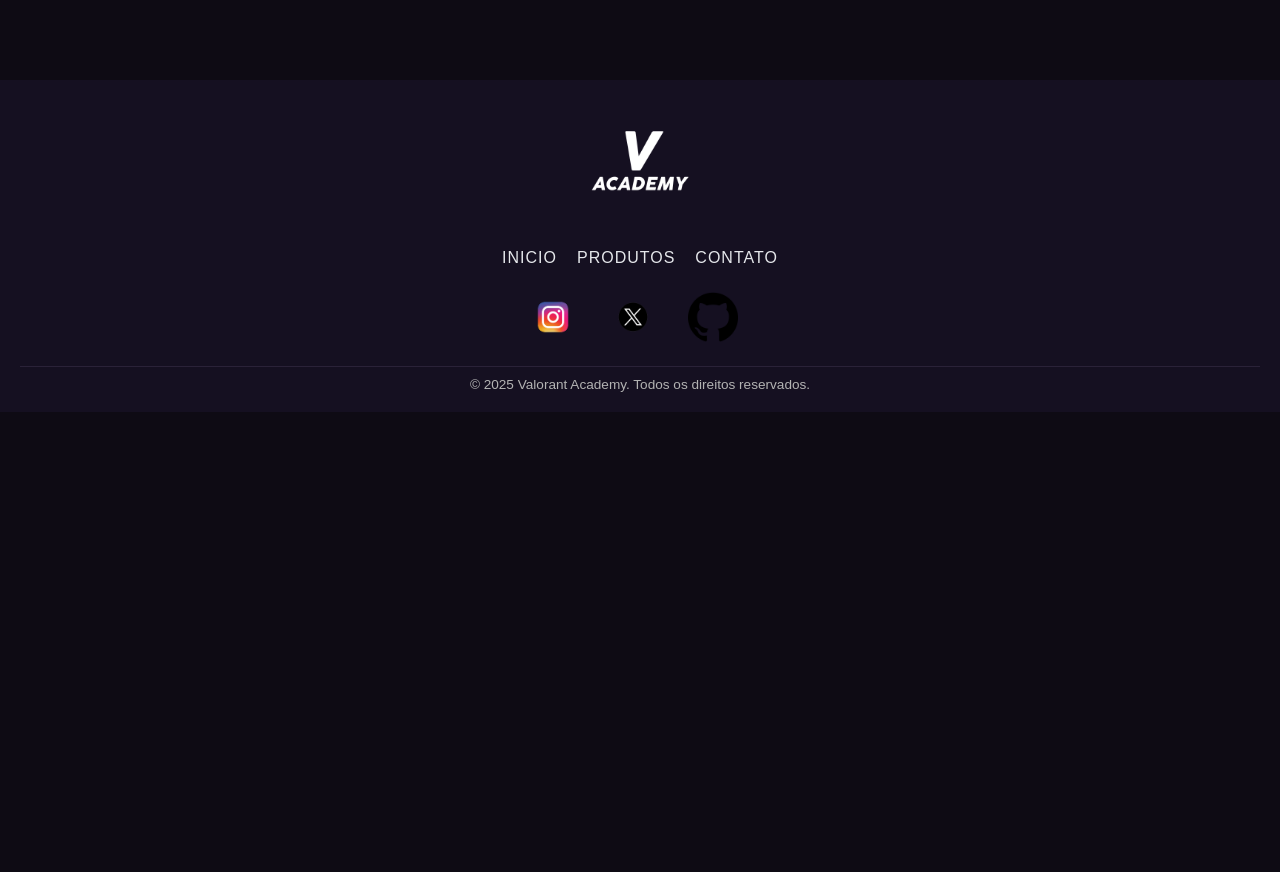
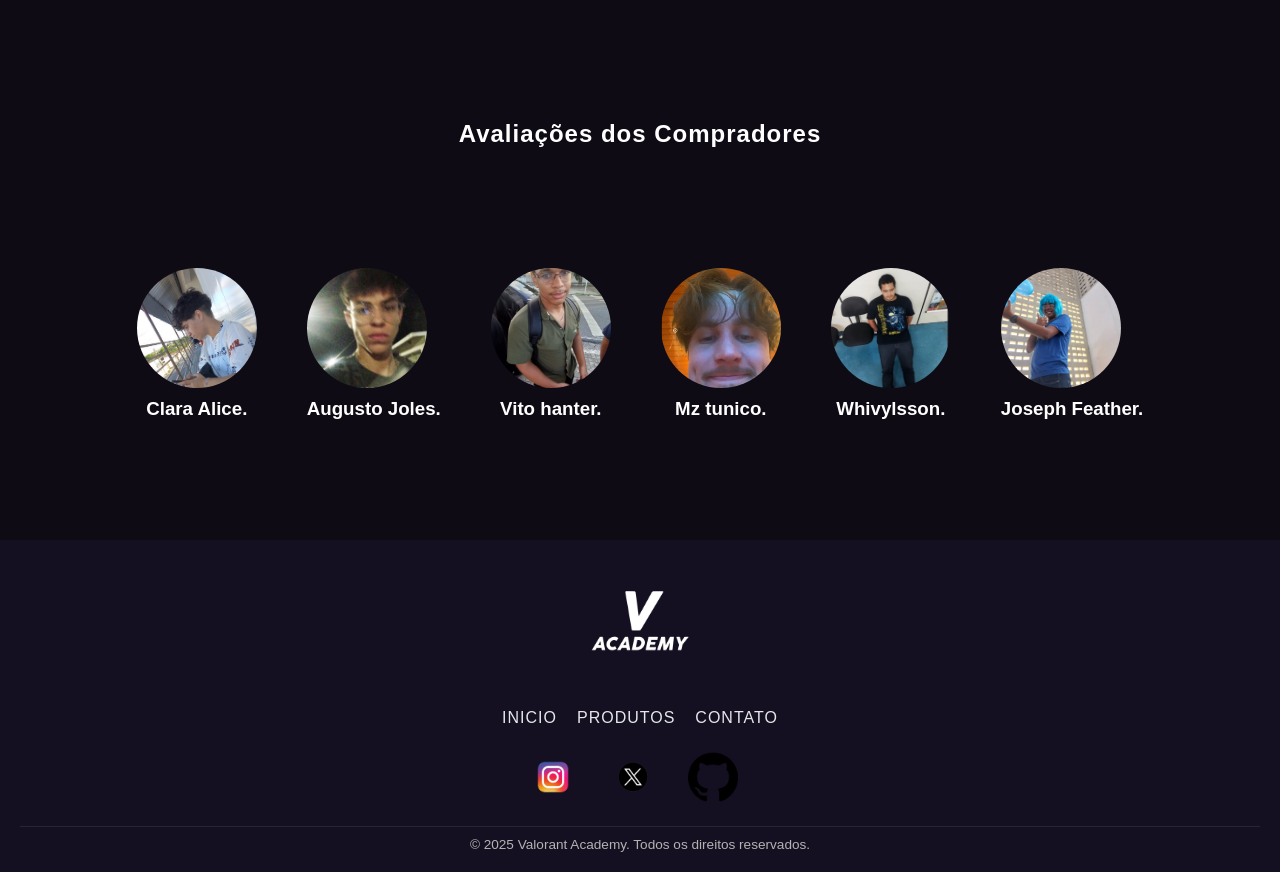
Before and after one commit to Lino404/Valorant-Academy, a plain HTML site: page index.html in a window 1280 px wide. Shown: the part 1158-2030 px from the top of the page. Before the commit the page ends 1570 px from the top, so only its background shows below. Drawn offline with Linux system fonts and the light colour scheme.

Commit message:
compradores e feedback

```diff
--- a/index.html
+++ b/index.html
@@ -84,6 +84,63 @@
                     </div>
                 </button>
             </div>
+        </div>
+
+        <div class="avaliacoes">
+            <h2>Avaliações dos Compradores</h2>
+            <div class="compradores">
+                <div class="comprador-card">
+                    <div class ="compradores-container">
+                        <img src="img/ckarice.JPG" alt="clarice">
+                        <div class="balao">"Os módulos são muito bem explicados, aprendi várias mecânicas novas!"</div>
+                    </div>
+                    <h3>Clara Alice.</h3>
+                </div>
+
+
+            <div class="comprador-card">
+                    <div class ="compradores-container">
+                        <img src="img/augusto.JPG" alt="augusto">
+                        <div class="balao">"Achei o conteúdo prático e direto, valeu cada centavo."</div>
+                    </div>
+                    <h3>Augusto Joles.</h3>
+                </div>
+
+            <div class="comprador-card">
+                    <div class ="compradores-container">
+                        <img src="img/vito.jpeg" alt="vito">
+                        <div class="balao">"Curti demais o estilo visual do curso, me senti dentro do Valorant 😎"</div>
+                    </div>
+                    <h3>Vito hanter.</h3>
+                </div>
+
+
+            <div class="comprador-card">
+                    <div class ="compradores-container">
+                        <img src="img/mz.png" alt="mz">
+                        <div class="balao">"O curso superou minhas expectativas, os treinos são bem estruturados e já melhorei meu tempo de reação!"</div>
+                    </div>
+                    <h3>Mz tunico.</h3>
+                </div>
+
+
+            <div class="comprador-card">
+                    <div class ="compradores-container">
+                        <img src="img/wivilso.webp" alt="wivilso">
+                        <div class="balao">"Achei que seria mais do mesmo, mas as dicas realmente melhoraram minha mira e movimentação!"</div>
+                    </div>
+                    <h3>Whivylsson.</h3>
+                </div>
+
+                <div class="comprador-card">
+                    <div class ="compradores-container">
+                        <img src="img/penas.jpg" alt="peninha">
+                        <div class="balao">"Gostei que o curso é direto, sem enrolação. Em poucos dias já tava jogando bem melhor."</div>
+                    </div>
+                    <h3>Joseph Feather.</h3>
+                </div>
+
+            </div>
 
         </div>
 
--- a/style.css
+++ b/style.css
@@ -221,7 +221,88 @@
   color: #00ffcc;
 }
 
+/*    ---------------Compradores----------------         */
 
+.avaliacoes {
+  text-align: center;
+  color: #fff;
+  padding: 40px 20px;
+}
+
+.avaliacoes h2 {
+  font-family: 'Orbitron', sans-serif;
+  margin-bottom: 40px;
+  letter-spacing: 1px;
+}
+
+.compradores{
+    padding-top: 80px;
+    display: flex;
+    align-items: center;
+    justify-content: center;
+    gap: 50px;
+    flex-wrap: wrap;
+    padding-bottom: 80px;
+}
+
+
+.compradores-container {
+  position: relative;
+  width: 120px;
+  height: 120px;
+  border-radius: 50%;
+  margin-bottom: 10px;
+  cursor: pointer;
+  transition: transform 0.3s ease, box-shadow 0.3s ease;
+}
+
+.compradores img{
+  width: 100%;
+  height: 100%;
+  object-fit: cover;
+  border-radius: 50%;
+  transition: transform 0.3s ease;
+}
+
+.compradores img:hover{
+  transform: scale(1.1);
+}
+
+.compradores-container img:hover{
+  transform: scale(1.2);
+
+}
+
+.balao {
+  position: absolute;
+  bottom: 130%;
+  left: 50%;
+  transform: translateX(-50%) scale(0);
+  transform-origin: bottom center;
+  background-color: #151021;
+  color: #fff;
+  border: 1px solid #9b59b6;
+  border-radius: 10px;
+  padding: 10px;
+  width: 180px;
+  font-size: 14px;
+  line-height: 1.3;
+  opacity: 0;
+  transition: transform 0.3s ease, opacity 0.3s ease;
+  box-shadow: 0 0 10px rgba(155, 89, 182, 0.5);
+  z-index: 10;
+}
+
+.compradores-container:hover .balao {
+  transform: translateX(-50%) scale(1);
+  opacity: 1;
+}
+
+.comprador-card h3 {
+  font-family: 'Rajdhani', sans-serif;
+  margin-top: 5px;
+  color: #fff;
+}
 /*    ---------------Footer----------------         */
 
 
```
Also changed, not shown: img/augusto.JPG (added), img/ckarice.JPG (added), img/mz.png (added), img/penas.jpg (added), img/vito.jpeg (added), img/wivilso.webp (added).
